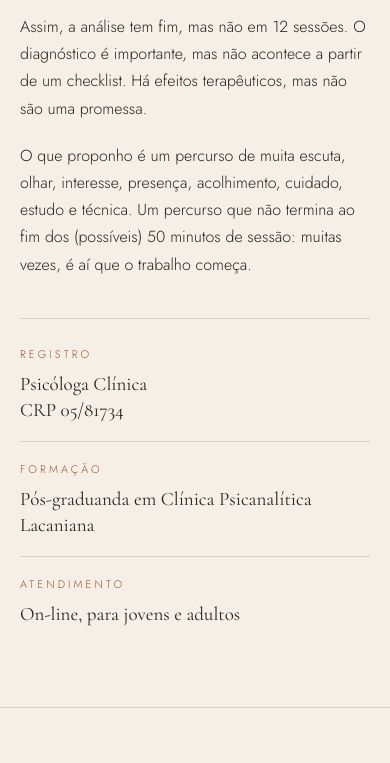
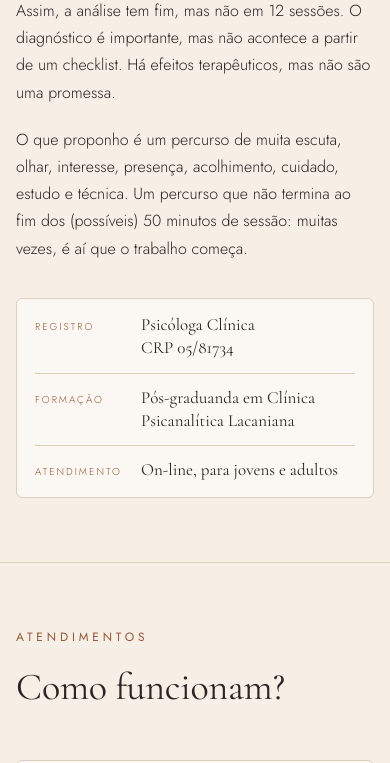
Before and after one commit to PsiCarolineCosta/psicarolinecosta.github.io, a plain HTML site: page index.html in a window 390 px wide. Shown: the part 2400-3163 px from the top of the page. Drawn offline with nearby package versions, Linux system fonts and the light colour scheme; no server answers.

Commit message:
Add files via upload

```diff
--- a/assets/style.css
+++ b/assets/style.css
@@ -116,17 +116,22 @@ em { font-style: italic; }
 .sobre-corpo p { margin: 0 0 20px; }
 .sobre-corpo .destaque { font-family: var(--serif); font-size: 26px; line-height: 1.45; font-weight: 400; margin-bottom: 30px; }
 .selos {
-  margin: 40px 0 0; padding: 26px 0 0; border-top: 1px solid var(--linha);
-  display: grid; grid-template-columns: repeat(3, 1fr);
+  margin: 36px 0 0; padding: 4px 26px;
+  background: var(--papel); border: 1px solid var(--linha); border-radius: 6px;
 }
-.selos > div { padding: 0 22px; border-left: 1px solid var(--linha); }
-.selos > div:first-child { padding-left: 0; border-left: 0; }
-.selos dt { font-size: 11px; letter-spacing: .28em; text-transform: uppercase; color: var(--terracota); margin-bottom: 8px; }
+.selos > div {
+  display: grid; grid-template-columns: 128px 1fr; gap: 18px; align-items: baseline;
+  padding: 16px 0; border-top: 1px solid var(--linha);
+}
+.selos > div:first-child { border-top: 0; }
+.selos dt { font-size: 11px; letter-spacing: .24em; text-transform: uppercase; color: var(--terracota); }
 .selos dd { margin: 0; font-family: var(--serif); font-size: 19px; line-height: 1.35; color: var(--tinta); }
+.selos a { color: inherit; text-decoration: none; }
 @media (max-width: 760px) {
-  .selos { grid-template-columns: 1fr; gap: 18px; }
-  .selos > div, .selos > div:first-child { padding: 0 0 18px; border-left: 0; border-bottom: 1px solid var(--linha); }
-  .selos > div:last-child { border-bottom: 0; padding-bottom: 0; }
+  .selos { padding: 2px 18px; }
+  .selos > div { grid-template-columns: 92px 1fr; gap: 14px; padding: 13px 0; }
+  .selos dt { font-size: 10px; letter-spacing: .2em; }
+  .selos dd { font-size: 17px; }
 }
 
 .atendimento { border-top: 1px solid var(--linha); }
@@ -234,6 +239,7 @@ em { font-style: italic; }
   .contato-caixa { padding: 56px 20px; }
   .lista-textos > .texto-card { flex-basis: 84%; }
   .carrossel-setas { display: none; }
+  .secao { padding: 64px 16px; }
   .whats-flutuante { right: 16px; bottom: 16px; width: 54px; height: 54px; }
 }
 
```
Also changed, not shown: index.html (+2 -1 lines).
